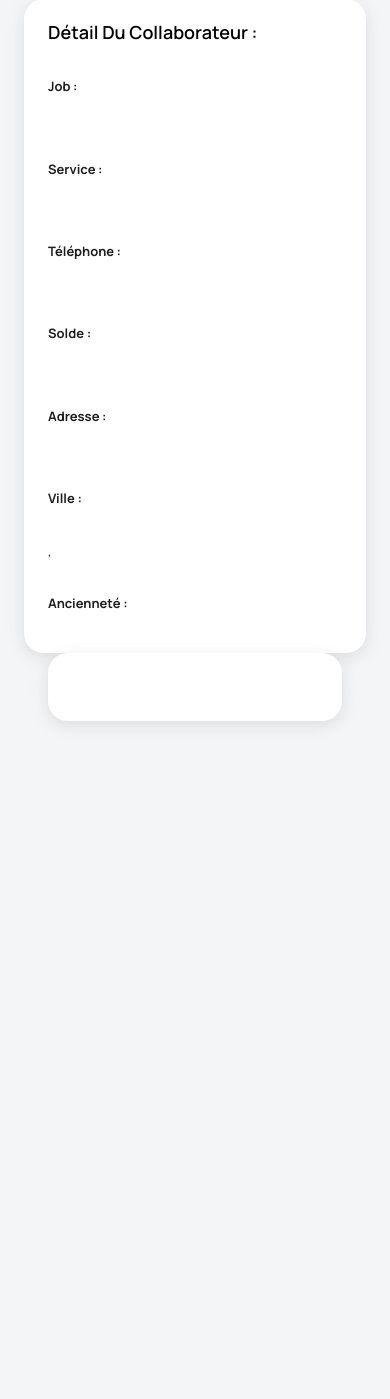
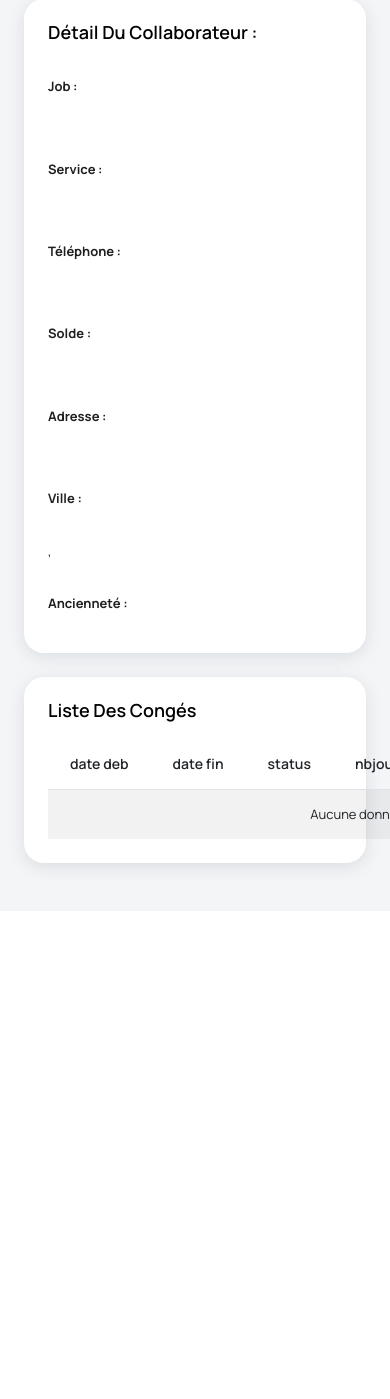
Before and after one commit to julienschollaert/EloConge, a Symfony app: template templates/list_person/detail.html.twig in a window 390 px wide. Shown: the part 98-1497 px from the top of the page. After the commit the page ends 978 px from the top, so only its background shows below. Run offline with Twig, Linux system fonts and the light colour scheme; the template is opened without the code that fills it, so the values that code supplies are empty; some libraries are stand-ins or nearby versions.

Commit message:
Commit 16juin

```diff
--- a/templates/list_person/detail.html.twig
+++ b/templates/list_person/detail.html.twig
@@ -2,7 +2,6 @@
 
 {% block title %}EloCongé | Détail d'un Salariés
 {% endblock %}
-
 
 
 {% block body %}
@@ -10,30 +9,17 @@
 	{% include 'layout/menu.html.twig' %}
 
 	{#  id 	id_service_id 	id_compteur_id 	name 	surname 	solde 	telephone 	adress 	city 	country 	jobname 	 #}
-			<h4 class="card-title">Détail du collaborateur : {{ prenom }} {{ nom }}</h4>
+	<h4 class="card-title">Détail du collaborateur :
+		{{ prenom }}
+		{{ nom }}</h4>
 	<form class="form-sample">
-				{#  <div class="row">
-					<div class="col-md-6">
-						<div class="form-group row" style="margin-bottom: 0px;">
-							<label class="col-sm-3 col-form-label"><b>Prénom : </b></label>
-							<div class="col-sm-9">
-								<label class="col-sm-3 col-form-label">{{ prenom }}</label>
-							</div>
-						</div>
-					</div>
-					<div class="col-md-6">
-						<div class="form-group row" style="margin-bottom: 0px;">
-							<label class="col-sm-3 col-form-label" style="margin-bottom:0px"><b>Nom : </b></label>
-							<div class="col-sm-9">
-								<label class="col-sm-3 col-form-label">{{ nom }}</label>
-							</div>
-						</div>
-					</div>
-				</div>#}
 		<div class="row">
 			<div class="col-md-6">
 				<div class="form-group row" style="margin-bottom: 0px;">
-							<label class="col-sm-3 col-form-label" style="margin-bottom:0px"><b>Job : </b></label>
+					<label class="col-sm-3 col-form-label" style="margin-bottom:0px">
+						<b>Job :
+						</b>
+					</label>
 					<div class="col-sm-9">
 						<label class="col-sm-9 col-form-label" style="margin-bottom:0px">{{ jobname }}</label>
 					</div>
@@ -41,7 +27,10 @@
 			</div>
 			<div class="col-md-6">
 				<div class="form-group row" style="margin-bottom: 0px;">
-							<label class="col-sm-3 col-form-label" style="margin-bottom:0px"><b>Service : </b></label>
+					<label class="col-sm-3 col-form-label" style="margin-bottom:0px">
+						<b>Service :
+						</b>
+					</label>
 					<div class="col-sm-9">
 						<label class="col-sm-9 col-form-label" style="margin-bottom:0px"></label>
 					</div>
@@ -51,7 +40,10 @@
 		<div class="row">
 			<div class="col-md-6">
 				<div class="form-group row" style="margin-bottom: 0px;">
-							<label class="col-sm-3 col-form-label" style="margin-bottom:0px"><b>Téléphone : </b></label>
+					<label class="col-sm-3 col-form-label" style="margin-bottom:0px">
+						<b>Téléphone :
+						</b>
+					</label>
 					<div class="col-sm-9">
 						<label class="col-sm-9 col-form-label" style="margin-bottom:0px">{{ telephone }}</label>
 					</div>
@@ -59,7 +51,10 @@
 			</div>
 			<div class="col-md-6">
 				<div class="form-group row" style="margin-bottom: 0px;">
-							<label class="col-sm-3 col-form-label" style="margin-bottom:0px"><b>Solde : </b></label>
+					<label class="col-sm-3 col-form-label" style="margin-bottom:0px">
+						<b>Solde :
+						</b>
+					</label>
 					<div class="col-sm-9">
 						<label class="col-sm-9 col-form-label" style="margin-bottom:0px">{{ solde }}</label>
 					</div>
@@ -70,7 +65,10 @@
 		<div class="row">
 			<div class="col-md-6">
 				<div class="form-group row" style="margin-bottom: 0px;">
-							<label class="col-sm-3 col-form-label" style="margin-bottom:0px"><b>Adresse : </b></label>
+					<label class="col-sm-3 col-form-label" style="margin-bottom:0px">
+						<b>Adresse :
+						</b>
+					</label>
 					<div class="col-sm-9">
 						<label class="col-sm-9 col-form-label" style="margin-bottom:0px">{{ adresse }}</label>
 					</div>
@@ -78,9 +76,14 @@
 			</div>
 			<div class="col-md-6">
 				<div class="form-group row" style="margin-bottom: 0px;">
-							<label class="col-sm-3 col-form-label" style="margin-bottom:0px"><b>Ville : </b></label>
+					<label class="col-sm-3 col-form-label" style="margin-bottom:0px">
+						<b>Ville :
+						</b>
+					</label>
 					<div class="col-sm-9">
-								<label class="col-sm-9 col-form-label" style="margin-bottom:0px">{{ city }}, {{ country }} </label>
+						<label class="col-sm-9 col-form-label" style="margin-bottom:0px">{{ city }},
+							{{ country }}
+						</label>
 					</div>
 				</div>
 			</div>
@@ -89,36 +92,64 @@
 		<div class="row">
 			<div class="col-md-6">
 				<div class="form-group row" style="margin-bottom: 0px;">
-							<label class="col-sm-3 col-form-label" style="margin-bottom:0px"><b>Ancienneté : </b></label>
-							<div class="col-sm-9">
-
+					<label class="col-sm-3 col-form-label" style="margin-bottom:0px">
+						<b>Ancienneté :
+						</b>
+					</label>
+					<div class="col-sm-9"></div>
 				</div>
 			</div>
 		</div>
+	</form>
+</div></div></div><div class="col-12 grid-margin stretch-card mt-4"><div class="card">
+<div class="card-body">
+	<h4 class="card-title">Liste des congés</h4>
+	<table class="table table-striped">
+		<thead>
+			<tr>
+				<th>date deb</th>
+				<th>date fin</th>
+				<th>status</th>
+				<th>nbjoursDiff</th>
+				<th>Commentaire</th>
+				<th>Action</th>
 
-				</div>
+			</tr>
+		</thead>
+		<tbody>
+			{%for row in list%}
+				<tr>
+					<td>{{row.datedeb|date('d/m/Y') }}</td>
+					<td>{{row.datefin|date('d/m/Y') }}</td>
+					<td>{{row.status}}</td>
+					<td>{{row.nbjoursdiff}}</td>
+					<td>{{row.commentaire}}</td>
 
+					<td>
+						<form method="POST" action="{{path('app_detail_person',{'id':row.id})}}">
+
+							<button class="btn btn-sm btn-primary">Gérer</button>
 						</form>
-		</div>
-	</div>
-</div>
-</div>
-
-<div class="main-panel">
-	<div class="content-wrapper">
-		<div class="row">
-			<div class="col-sm-12">
-				<div class="card">
-					<div class="card-body">
-	<h4 class="card-title"></h4>
-
-	</div>
-	</div>
-	</div>
+						{#<ahref="{{path('auteur_show',{'id':auteur.id})}}"class="btnbtn-info">show</a>#}
+						{#<ahref="{{path('auteur_edit',{'id':auteur.id})}}"class="btnbtn-success">edit</a>#}
+					</td>
 
 
-	{#  <div class="card mt-4">
+				</tr>
+
+				{%else%}
+				<div>
+					<td colspan="12">
+						<div style="text-align: center;">
+							Aucune données
+						</div>
+					</td>
+
+				</tr>
+				{%endfor%}</tbody>
+		</tbody>
+	</table>
+</table></div></div></div>{#  <div class="card mt-4">
 						<div class="card-body">
 							<a href="">Saisir une période de congé</a>
-	<a href="">Historique des congés</a><br>{% include 'layout/footer.html.twig' %}#}
-{% endblock %}
+							<a href="">Historique des congés</a><br>{% include 'layout/footer.html.twig' %}#}{% endblock %}
```
Also changed, not shown: src/Controller/ListPersonController.php (+3 -12 lines), src/Entity/ListConge.php (+60 -0 lines), src/Entity/ListSalary.php (+34 -0 lines). Lines whose indentation alone changed are shown as unchanged.
